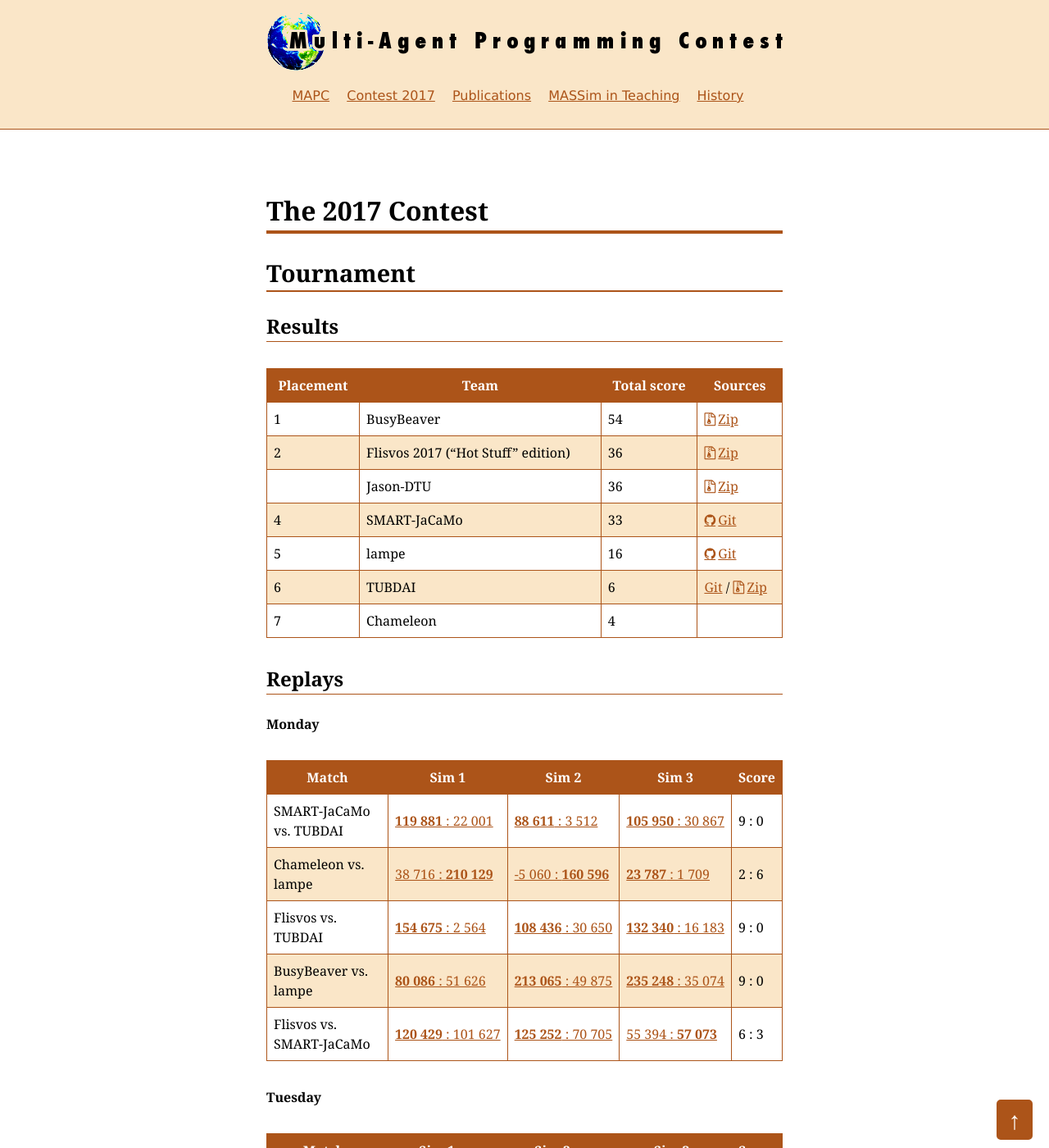
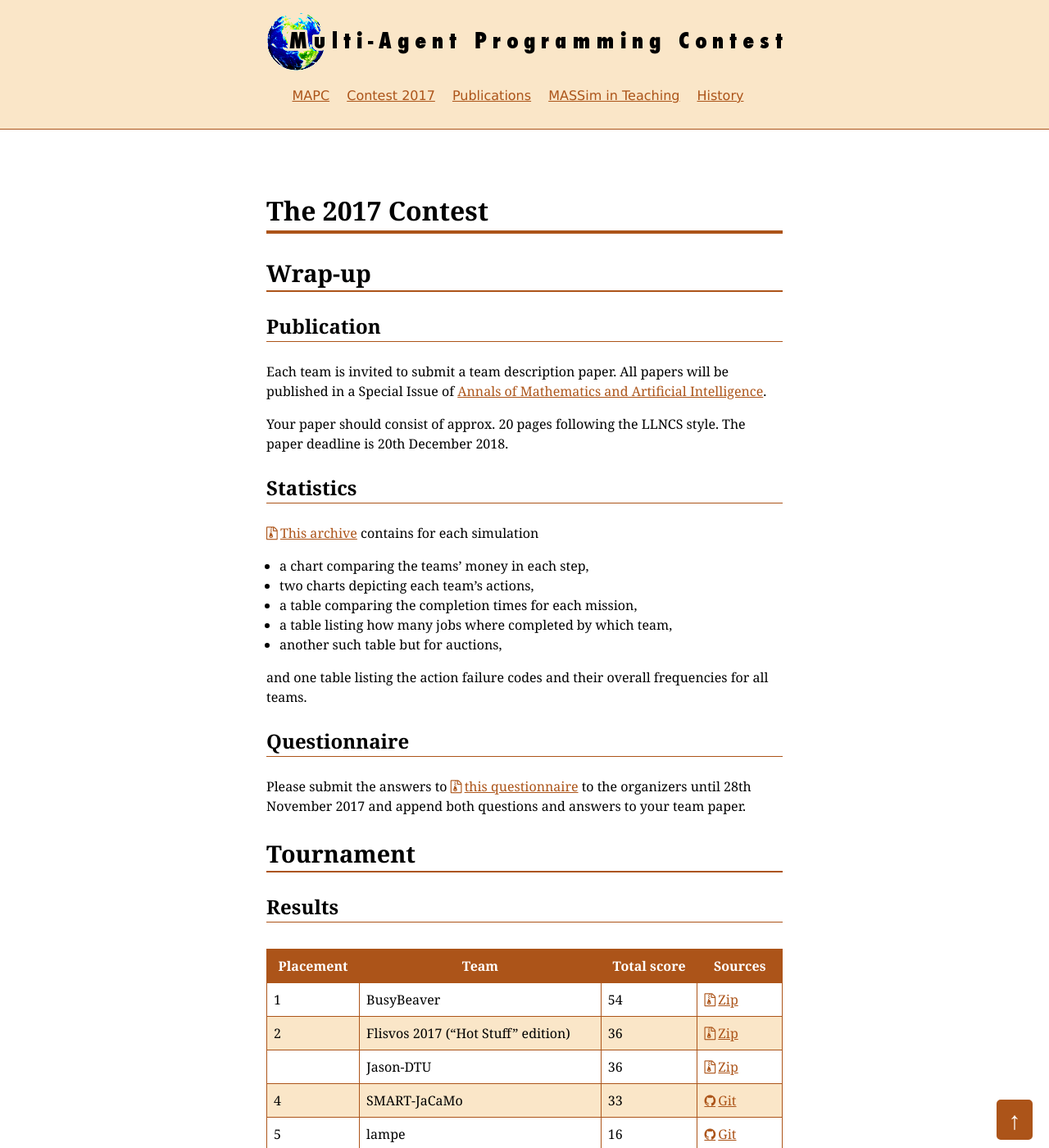
Before and after one commit to agentcontest/agentcontest.github.io, a Jekyll site: the page built from 2017/index.md, in a window 1280 px wide and 1400 px high. Shown: the whole window at 82% size. Built offline with Jekyll 4.4.1, drawn with Linux system fonts in a browser that asks for light colours.

Commit message:
now add publication details for real

```diff
--- a/2017/index.md
+++ b/2017/index.md
@@ -3,6 +3,31 @@ layout: page
 title: The 2017 Contest
 permalink: /2017/
 ---
+
+Wrap-up
+-------
+
+### Publication
+
+Each team is invited to submit a team description paper. All papers will be published in a Special Issue of [Annals of Mathematics and Artificial Intelligence](https://link.springer.com/journal/10472).
+
+Your paper should consist of approx. 20 pages following the LLNCS style. The paper deadline is 20th December 2018.
+
+### Statistics
+
+[This archive](statistics.zip) contains for each simulation
+
+- a chart comparing the teams' money in each step,
+- two charts depicting each team's actions,
+- a table comparing the completion times for each mission,
+- a table listing how many jobs where completed by which team,
+- another such table but for auctions,
+
+and one table listing the action failure codes and their overall frequencies for all teams.
+
+### Questionnaire
+
+Please submit the answers to [this questionnaire](questionnaire.zip) to the organizers until 28th November 2017 and append both questions and answers to your team paper.
 
 Tournament
 ----------
```
